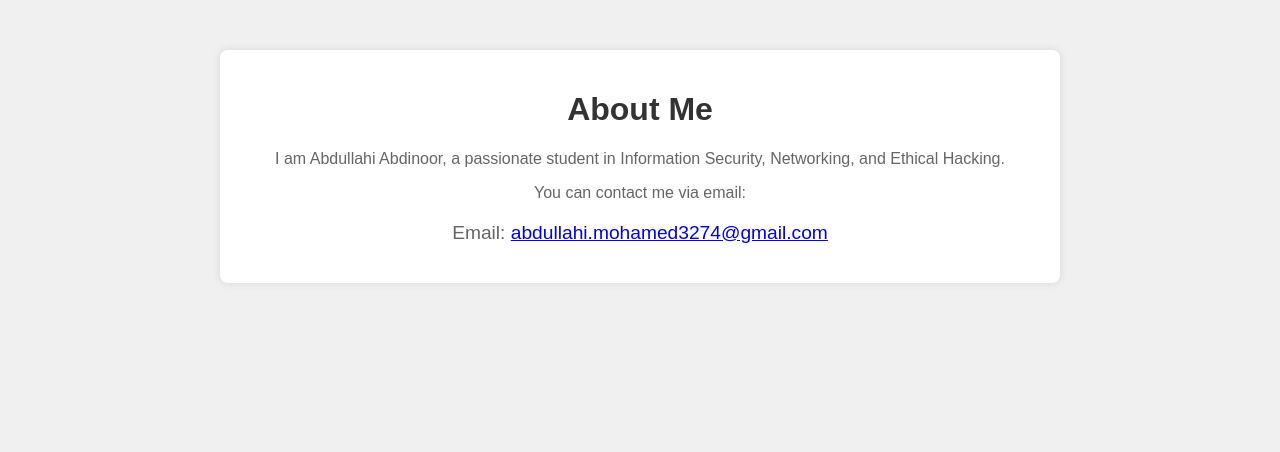
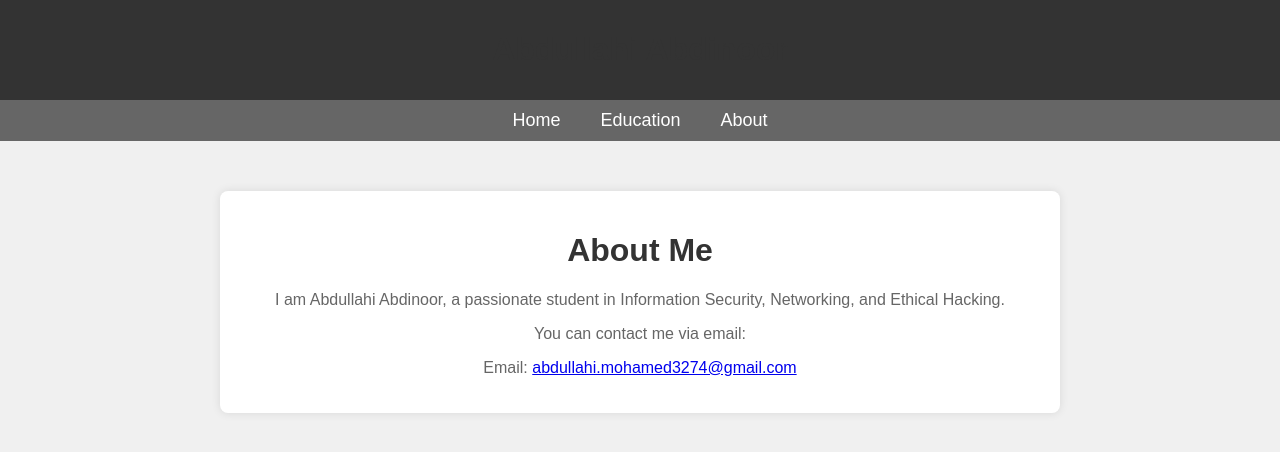
Before and after one commit to user2880/mjpirate, a plain HTML site: page about.html in a window 1280 px wide. Drawn offline with Linux system fonts and the light colour scheme.

Commit message:
Update about.html

```diff
--- a/about.html
+++ b/about.html
@@ -11,6 +11,23 @@
             padding: 0;
             background-color: #f0f0f0;
             text-align: center;
+        }
+        header {
+            background-color: #333;
+            color: #fff;
+            padding: 10px 0;
+        }
+        nav {
+            display: flex;
+            justify-content: center;
+            background-color: #666;
+            padding: 10px 0;
+        }
+        nav a {
+            color: #fff;
+            text-decoration: none;
+            margin: 0 20px;
+            font-size: 18px;
         }
         .container {
             max-width: 800px;
@@ -26,18 +43,22 @@
         p {
             color: #666;
         }
-        .contact {
-            font-size: 1.2em;
-            margin-top: 20px;
-        }
     </style>
 </head>
 <body>
+    <header>
+        <h1>Abdullahi Abdinoor</h1>
+    </header>
+    <nav>
+        <a href="index.html">Home</a>
+        <a href="education.html">Education</a>
+        <a href="about.html">About</a>
+    </nav>
     <div class="container">
         <h1>About Me</h1>
         <p>I am Abdullahi Abdinoor, a passionate student in Information Security, Networking, and Ethical Hacking.</p>
         <p>You can contact me via email:</p>
-        <p class="contact">Email: <a href="mailto:abdullahi.mohamed3274@gmail.com">abdullahi.mohamed3274@gmail.com</a></p>
+        <p>Email: <a href="mailto:abdullahi.mohamed3274@gmail.com">abdullahi.mohamed3274@gmail.com</a></p>
     </div>
 </body>
 </html>
```
